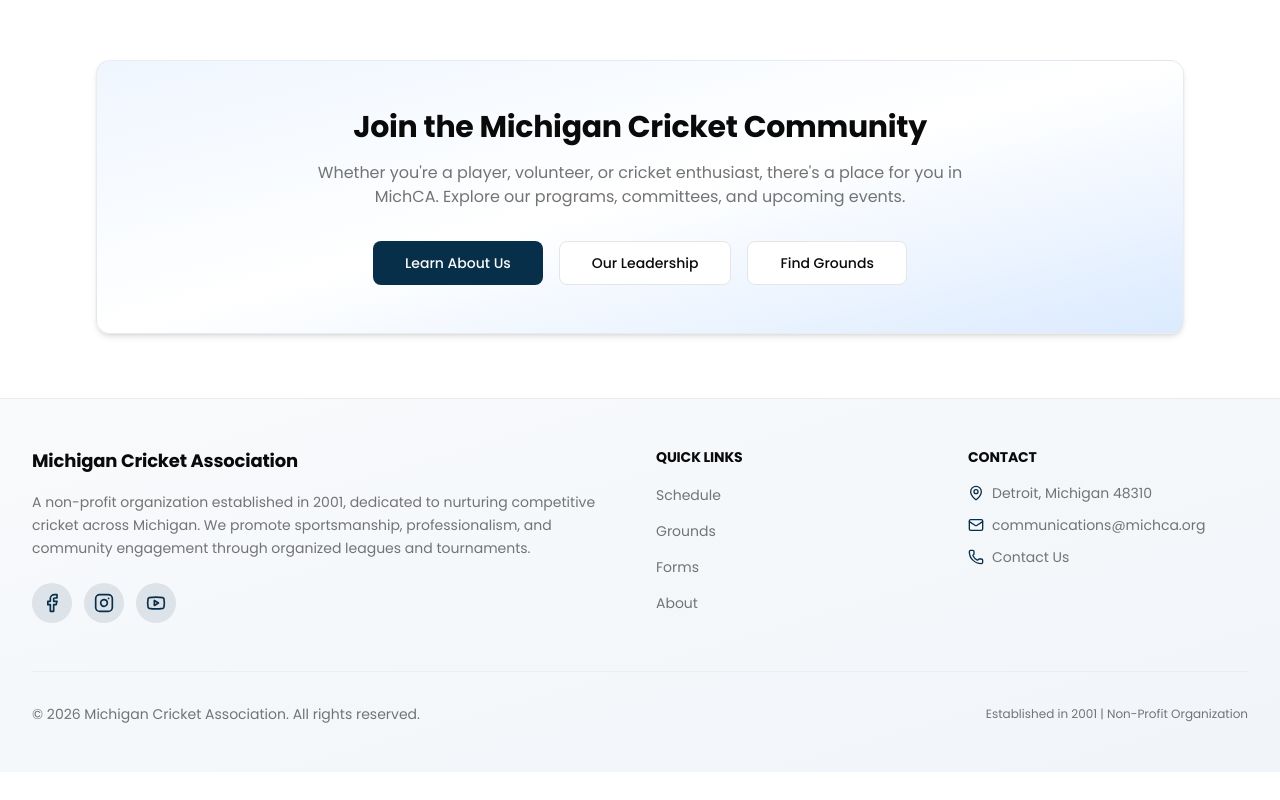
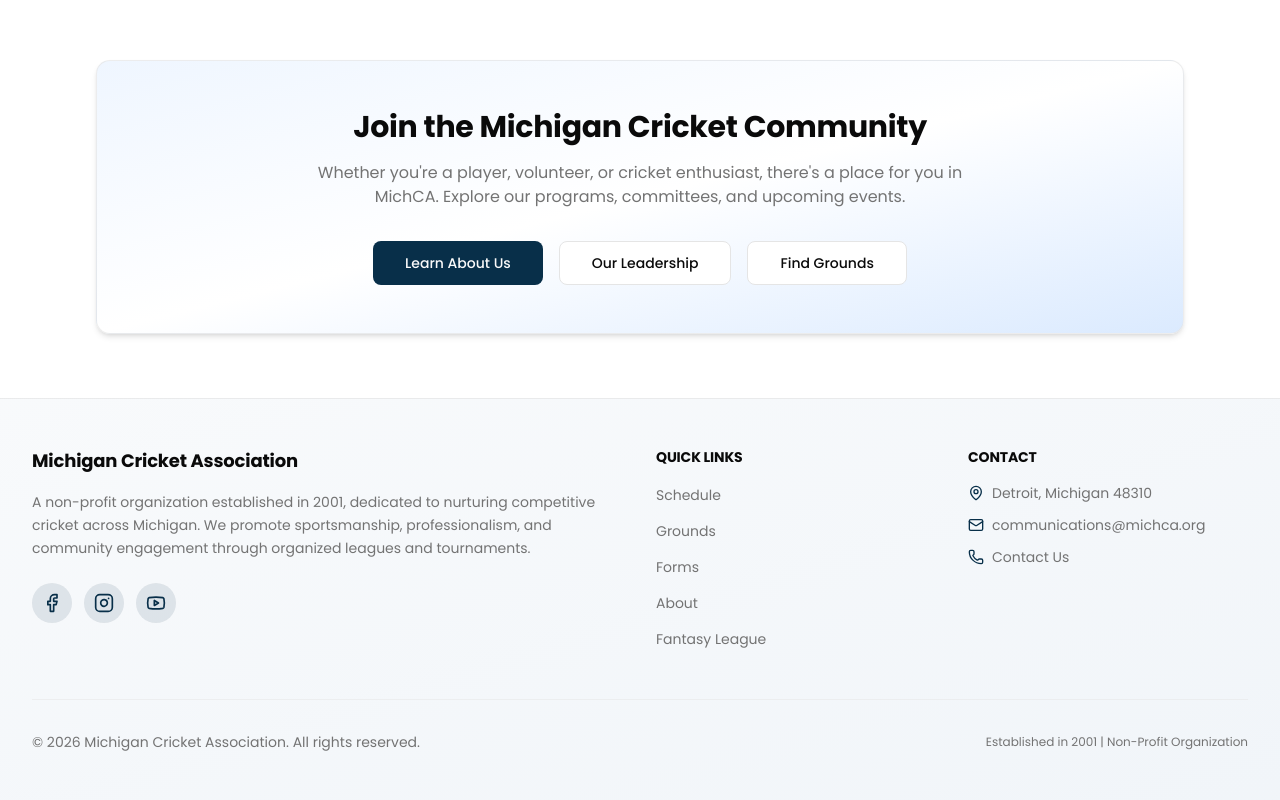
Before and after one commit to SatyaAchanta/michca-portal, a Next.js app: page / in a window 1280 px wide. Shown: the part 2121-2921 px from the top of the page. Before the commit the page ends 2893 px from the top, so only its background shows below. Built offline with nearby package versions, Linux system fonts and the light colour scheme.

Commit message:
Add nav item for fantasy league

```diff
--- a/src/components/site-footer.tsx
+++ b/src/components/site-footer.tsx
@@ -7,6 +7,7 @@ const footerLinks = {
     { label: "Grounds", href: "/grounds" },
     { label: "Forms", href: "/forms" },
     { label: "About", href: "/about" },
+    { label: "Fantasy League", href: "https://www.fantasyleaguemichca.org", external: true },
   ],
   contact: [
     { icon: MapPin, label: "Detroit, Michigan 48310" },
@@ -80,6 +81,8 @@ export function SiteFooter() {
                 <li key={link.href}>
                   <Link
                     href={link.href}
+                    target={link.external ? "_blank" : undefined}
+                    rel={link.external ? "noreferrer" : undefined}
                     className="text-sm text-muted-foreground transition-colors hover:text-primary"
                   >
                     {link.label}
--- a/src/components/site-header.tsx
+++ b/src/components/site-header.tsx
@@ -24,6 +24,7 @@ const navLinks = [
 const moreLinks = [
   { label: "Grounds", href: "/grounds" },
   { label: "About", href: "/about" },
+  { label: "Fantasy League", href: "https://www.fantasyleaguemichca.org", external: true },
 ];
 
 const socialLinks = [
@@ -80,6 +81,8 @@ export function SiteHeader() {
                   <Link
                     key={link.href}
                     href={link.href}
+                    target={link.external ? "_blank" : undefined}
+                    rel={link.external ? "noreferrer" : undefined}
                     className="block rounded-md px-3 py-2 text-sm text-foreground hover:bg-accent hover:text-accent-foreground"
                   >
                     {link.label}
@@ -125,7 +128,9 @@ export function SiteHeader() {
                 ))}
                 {moreLinks.map((link) => (
                   <Button key={link.href} asChild variant="ghost" className="justify-start" onClick={() => setOpen(false)}>
-                    <Link href={link.href}>{link.label}</Link>
+                    <Link href={link.href} target={link.external ? "_blank" : undefined} rel={link.external ? "noreferrer" : undefined}>
+                      {link.label}
+                    </Link>
                   </Button>
                 ))}
               </div>
```
